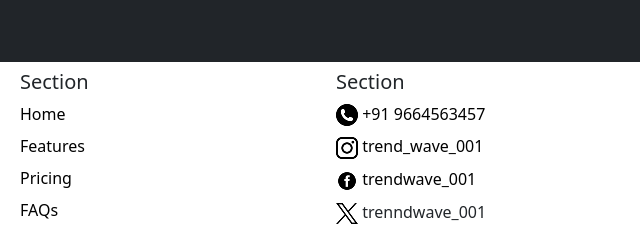
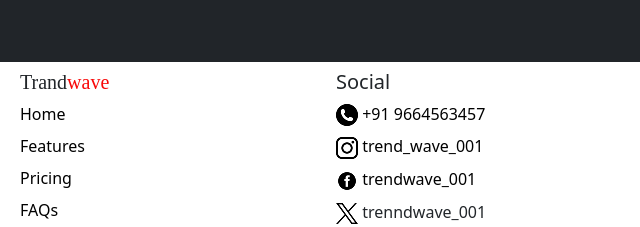
Before and after one commit to akshashaikh121/trendwavee, a plain HTML site: page all.html in a window 1280 px wide. Shown: the part 8835-9062 px from the top of the page, 0-640 px from the left. Drawn offline with nearby package versions, Linux system fonts and the light colour scheme; a web font is replaced by a local one.

Commit message:
first commit

```diff
--- a/all.html
+++ b/all.html
@@ -127,7 +127,8 @@
                         <img src="img/m-5.jpg" class="img-fluid rounded-2 img-5 object-fit-cover">
 
 
-                        <img src="img/istockphoto-1397185406-1024x1024.jpg" class="img-fluid rounded-2 img-6 object-fit-cover">
+                        <img src="img/istockphoto-1397185406-1024x1024.jpg"
+                            class="img-fluid rounded-2 img-6 object-fit-cover">
                     </div>
                 </div>
             </div>
@@ -2361,7 +2362,7 @@
 
                 <div class="row m-2 d-flex justify-content-between flex-wrap">
                     <div class="col-6 col-md-2 mb-3 ">
-                <h5>Section</h5>
+                        <h5><span class="bg-white text-dark">Trand<span>wave</span></span></h5>
                         <ul class="nav d-flex flex-column">
                             <li class="nav-item mb-2"><a href="#" class="nav-link  p-0 text-black">Home</a></li>
                             <li class="nav-item  mb-2"><a href="#" class="nav-link  p-0 text-black">Features</a></li>
@@ -2371,7 +2372,7 @@
                         </ul>
                     </div>
                     <div class="col-6 col-md-2 mb-3 ">
-                <h5>Section</h5>
+                        <h5>Social</h5>
                         <ul class="nav d-flex flex-column">
                             <li class="nav-item mb-2"><a href="#" class="nav-link  p-0 text-black"><img
                                         src="img/pngwing.com.png"> +91 9664563457</a></li>
@@ -2392,8 +2393,8 @@
                             <p>Monthly digest of what's new and exciting from us.</p>
                             <div class="d-flex flex-column flex-sm-row w-100 gap-2"> <label for="newsletter1"
                                     class="visually-hidden">Email address</label> <input id="newsletter1" type="email"
-                            class="form-control " placeholder="Email address"> <button class="btn btn-outline-danger"
-                            type="button">Subscribe</button> </div>
+                                    class="form-control " placeholder="Email address"> <button
+                                    class="btn btn-outline-danger" type="button">Subscribe</button> </div>
                         </form>
                     </div>
                 </div>
@@ -2404,8 +2405,8 @@
                                     width="24" height="24">
                                     <use xlink:href="#instagram"></use>
                                 </svg></a></li>
-                <li class="ms-3"><a class="link-body-emphasis" href="#" aria-label="Facebook"><svg class="bi" width="24"
-                            height="24" aria-hidden="true">
+                        <li class="ms-3"><a class="link-body-emphasis" href="#" aria-label="Facebook"><svg class="bi"
+                                    width="24" height="24" aria-hidden="true">
                                     <use xlink:href="#facebook"></use>
                                 </svg></a></li>
                     </ul>
```
Also changed, not shown: M.html (+2 -2 lines), W.html (+2 -2 lines), index.html (+2 -2 lines), contact.html (added). Lines whose indentation alone changed are shown as unchanged.
